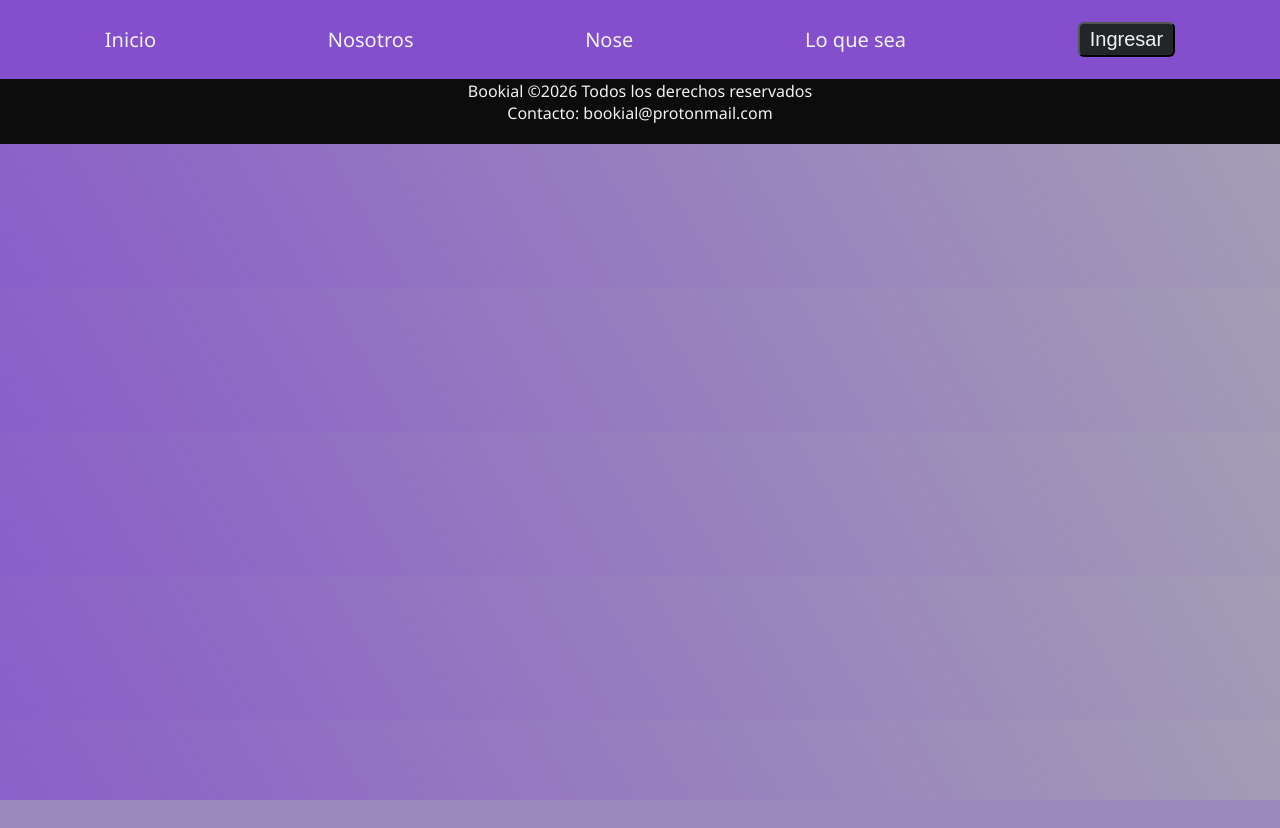
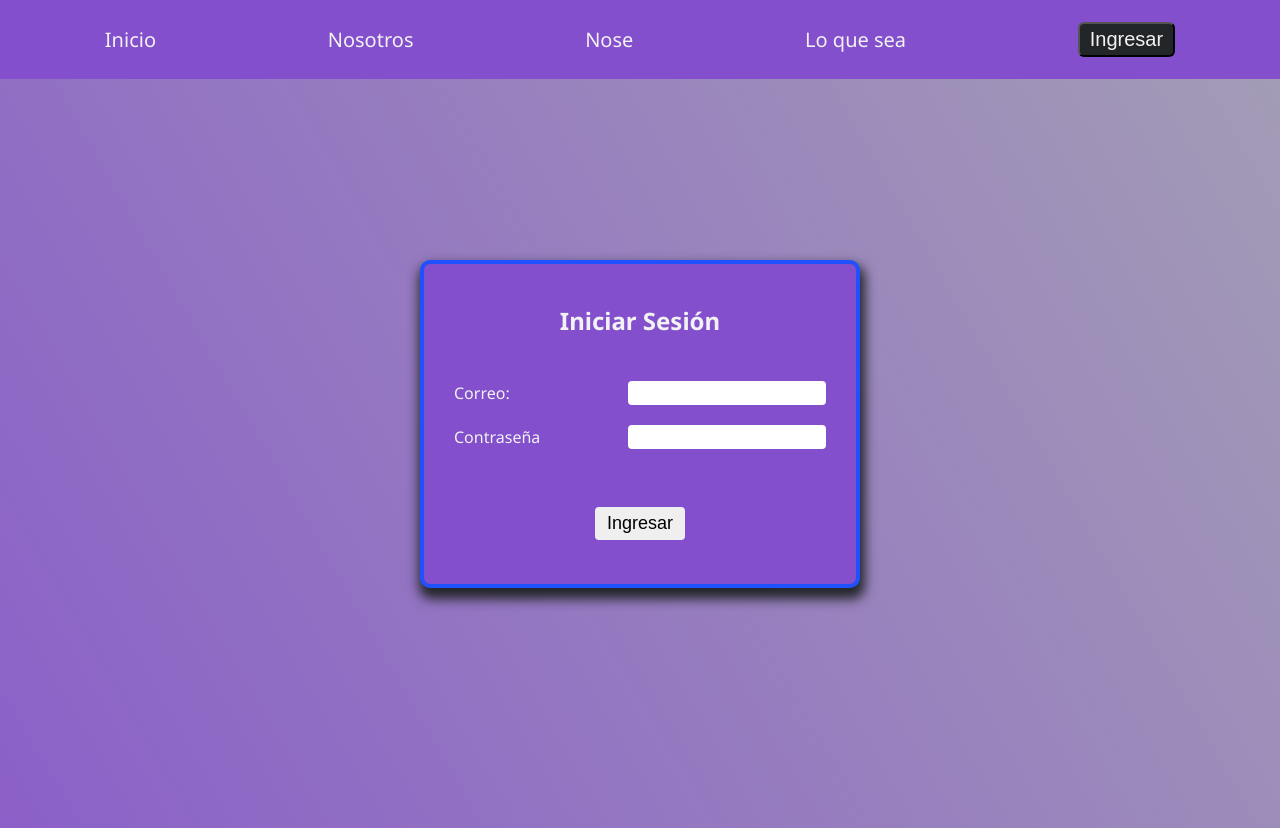
Before and after one commit to tecno-gg/Bookial-T2, a Python web app: template templates/public/login.html in a window 1280 px wide. Shown: the top 828 px of the page. Before the commit the page ends 800 px from the top, so only its background shows below. Run offline with Jinja, Linux system fonts and the light colour scheme; the template is opened without the code that fills it, so the values that code supplies are empty.

Commit message:
papulog-5 login 100%

```diff
--- a/app.py
+++ b/app.py
@@ -0,0 +1 @@
+#cosas
--- a/static/css/useraccount.css
+++ b/static/css/useraccount.css
@@ -9,9 +9,10 @@
     --neonazul: #1f51ff;
 }
 
+/* Begining register */
 .register-box {
     width: 440px;
-    margin: 240px auto;
+    margin: 220px auto;
     padding: 30px 30px;
     border: #1f51ff solid 4px;
     border-radius: 10px;
@@ -26,6 +27,7 @@ h1 {
 
 fieldset {
     border: none;
+    margin: 10px auto;
 }
 
 label {
@@ -52,16 +54,31 @@ input[type="submit"] {
     padding: 6px 12px;
     font-size: 18px;
 }
-
-/**/
+/* End register */
 
 
+/* Begining login */
 
-/**/
+.login-box {
+    width: 440px;
+    margin: 260px auto;
+    padding: 30px 30px;
+    border: #1f51ff solid 4px;
+    border-radius: 10px;
+    background-color: var(--purple);
+    text-align: center;
+    box-shadow: 2px 8px 12px 3px var(--heavydarkpurple);
+}
+
+.login-box form fieldset {
+    margin: 24px auto;
+}
+
+/* End login */
 
 /* Media para ambos */
 @media (max-width: 500px) {
-    .register-box {
+    .register-box, .login-box {
         width: 300px;
         margin: 200px auto;
         padding: 6px 6px;
@@ -70,4 +87,5 @@ input[type="submit"] {
     label {
         flex-direction: column;
     }
+
 }
--- a/templates/public/login.html
+++ b/templates/public/login.html
@@ -21,8 +21,15 @@
             </nav>
         </header>
 
-        <section>
-
+        <section class="login-box">
+            <h1>Iniciar Sesión</h1>
+            <form action="" method="POST">
+                <fieldset>
+                    <label for="useremail">Correo: <input type="email" id="useremail" name="user-email"></label>
+                    <label for="userpassword">Contraseña <input type="password" id="userpassword" name="user-password"></label>
+                </fieldset>
+                <input type="submit" value="Ingresar">
+            </form>
         </section>
 
     </main>
```
